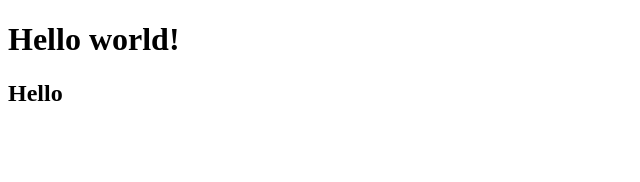
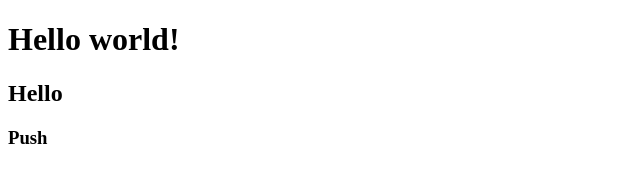
Before and after one commit to Gariknik/project, a plain HTML site: page index.html in a window 1280 px wide. Shown: the full height of the page, 0-640 px from the left. Drawn offline with Linux system fonts and the light colour scheme.

Commit message:
h3 commit

```diff
--- a/index.html
+++ b/index.html
@@ -9,5 +9,6 @@
 <body>
     <h1>Hello world!</h1>
     <h2>Hello</h2>
+    <h3>Push</h3>
 </body>
 </html>
```
